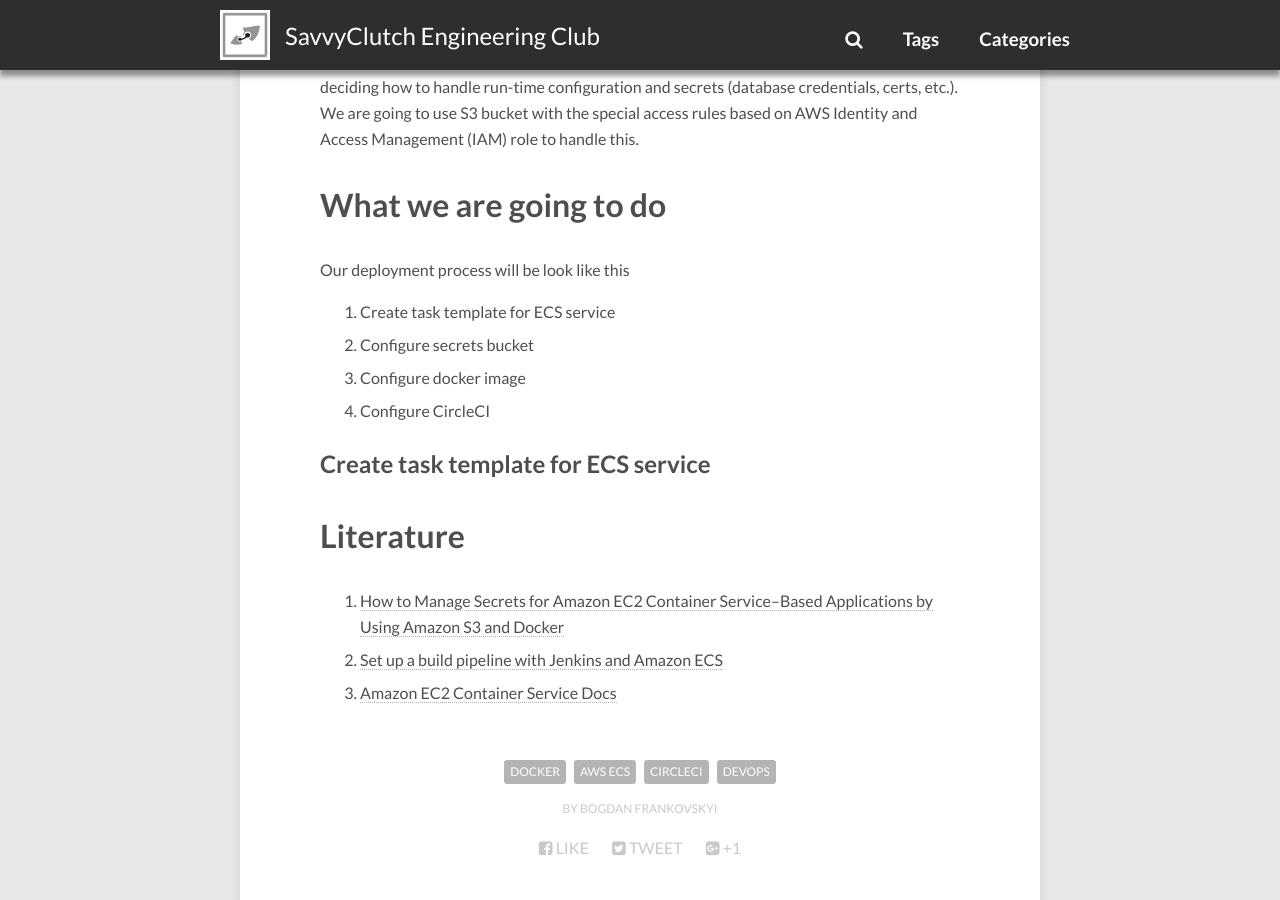
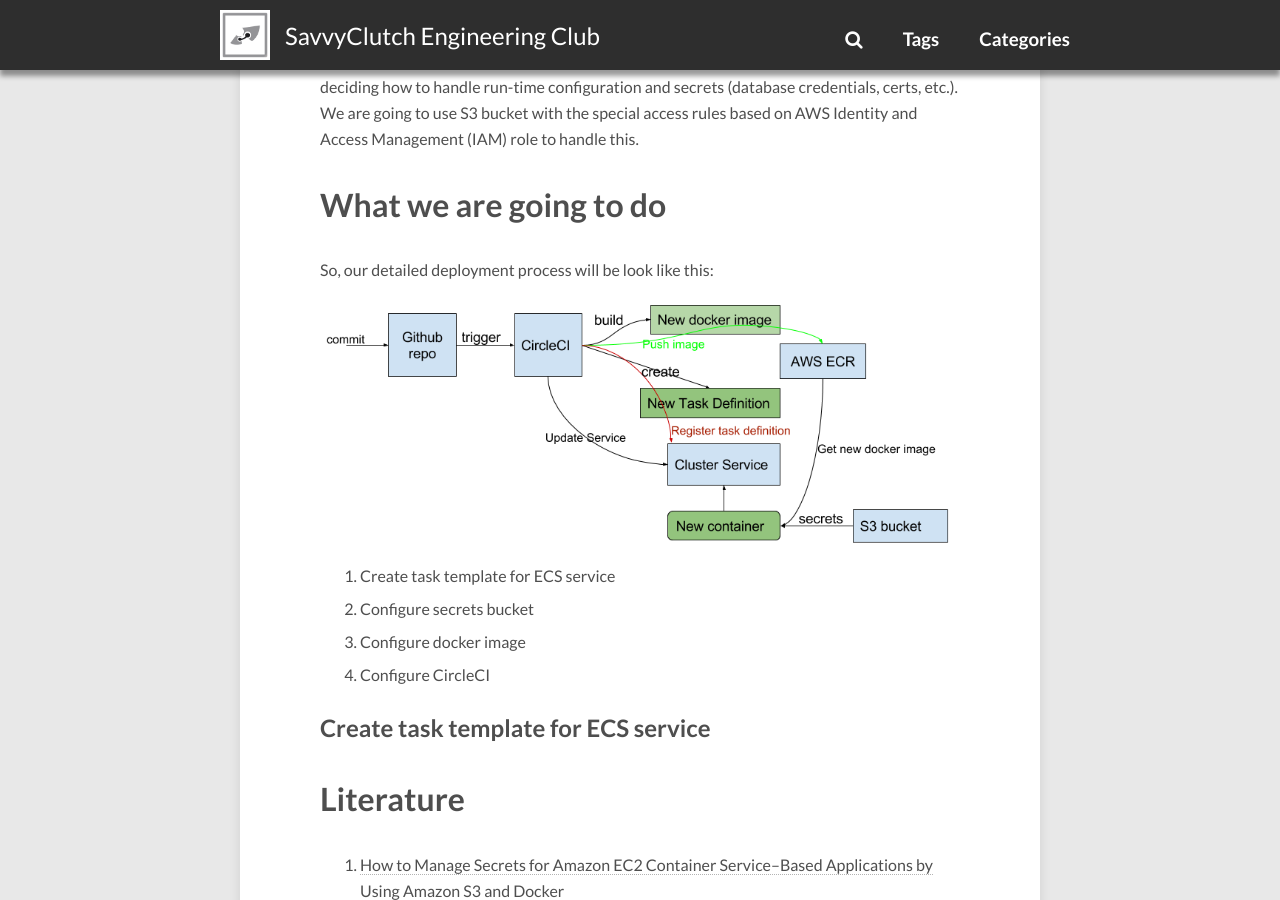
Before and after one commit to savvyclutch/savvyclutch.github.io, a Jekyll site: the page built from _posts/2016-07-16-continuous-deployment-to-aws-ecs-and-circle-ci.md, in a window 1280 px wide and 900 px high, scrolled down 3847 px. Built offline with Jekyll 4.4.1, drawn with Linux system fonts in a browser that asks for light colours; nearby versions of some CDN libraries; comment, search, counter and statistics services are not loaded.

Commit message:
Add process image

```diff
--- a/_posts/2016-07-16-continuous-deployment-to-aws-ecs-and-circle-ci.md
+++ b/_posts/2016-07-16-continuous-deployment-to-aws-ecs-and-circle-ci.md
@@ -17,6 +17,7 @@
 ![Deploy Process]({{ site.url }}/images/posts/aws_deploy/deploy_process.png)
 
 What we a going to use to do that:
+
 1. CircleCI as build server
 2. Github as code repository
 3. Amazon EC2 Container Service (ECS) as production environment and our deployment target
@@ -56,7 +57,9 @@
 
 # What we are going to do
 
-Our deployment process will be look like this
+So, our detailed deployment process will be look like this:
+
+![Detailed Process]({{ site.url }}/images/posts/aws_deploy/process.png)
 
 
 1. Create task template for ECS service
```
Also changed, not shown: images/posts/aws_deploy/process.png (added).
